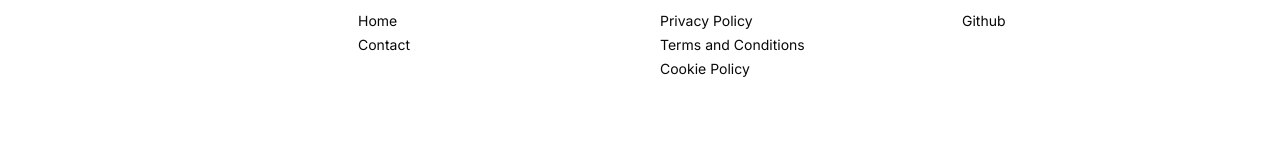
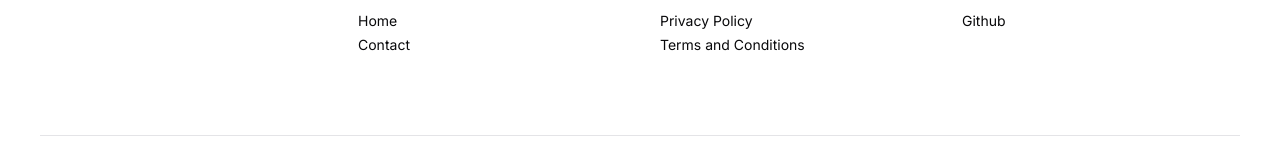
Before and after one commit to plsankar/androidkits, a Next.js app: page / in a window 1280 px wide. Shown: the part 452-601 px from the top of the page. Built offline with nearby package versions, Linux system fonts and the light colour scheme; no server answers; the database is empty.

Commit message:
chore: removed cookie policy from footer

```diff
--- a/components/footer.tsx
+++ b/components/footer.tsx
@@ -28,7 +28,6 @@ const Footer = () => {
                                 <h4 className="border-b text-base pb-2 mb-2 text-muted-foreground">Legal</h4>
                                 <Link href="/page/privacy-policy">Privacy Policy</Link>
                                 <Link href="/page/terms-and-conditions">Terms and Conditions</Link>
-                                <Link href="#">Cookie Policy</Link>
                             </div>
                         </div>
                         <div>
```
